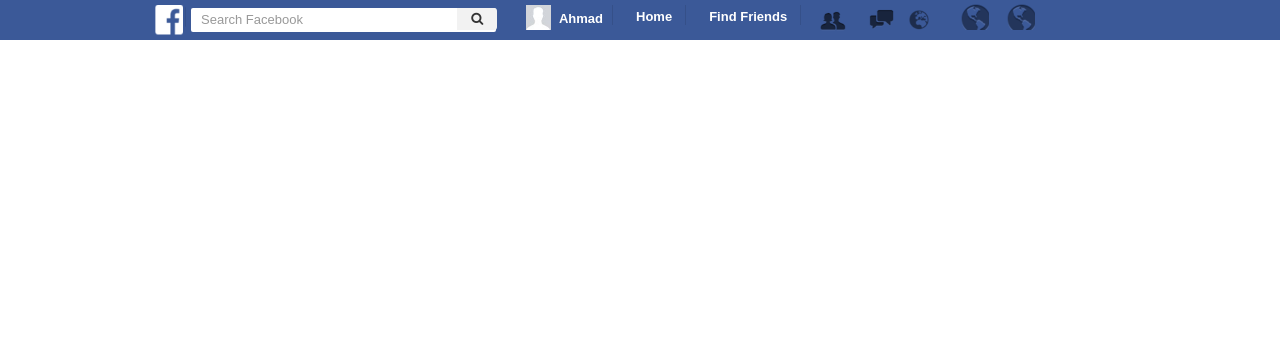
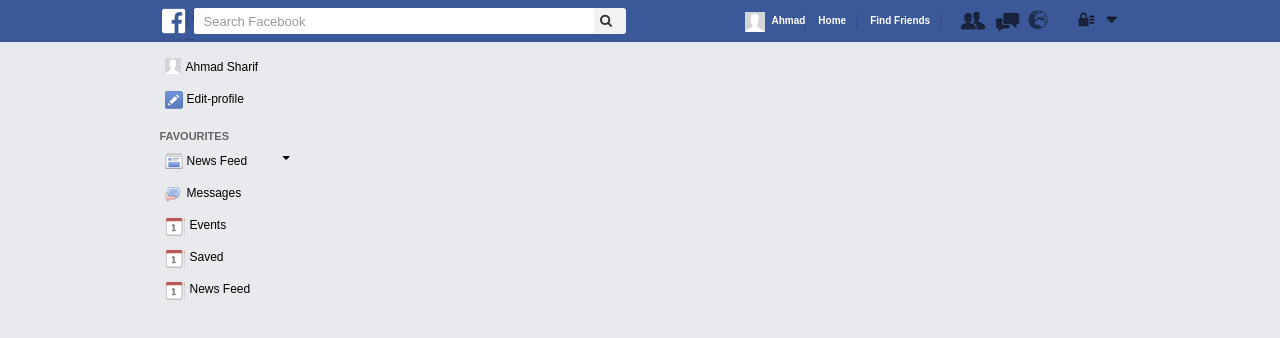
Before and after one commit to TheAhmadSharif/facebook, a website: page index.html in a window 1280 px wide. Drawn offline with Linux system fonts and the light colour scheme.

Commit message:
Header Complete with initialization Sidebar

```diff
--- a/assets/css/styles.scss
+++ b/assets/css/styles.scss
@@ -2,10 +2,11 @@
 	font-family: arial, 'sans-serif';
 	font-size: 13px;
 	line-height: 1.5em;
+	font-weight: normal;
+	background-color: #E9EAED;
 }
 * {
 	margin: 0;
-	padding: 0;
 	padding: 0;
 }
 
@@ -22,19 +23,27 @@
 }
 
 .container {
-	width: 976px !important;
+	width: 991px !important;
+}
+
+.mt-0 {
+	margin-top: 0 !important;
+}
+
+.bold {
+	font-weight: bold;
 }
 #headerSection {
 	background-color: #3B5998;
 	width: 100%;
-	height: 40px;
+	height: 42px;
 }
 
 .logoBlock {
-    background: url("../images/66mSB924h08.png") no-repeat -52px -37px;
+    background: url("../images/66mSB924h08.png") no-repeat -44px -26px;
     width: 34px;
     height: 40px;
-    background-size: 120px 170px;
+    background-size: 100px 141px;
     float: left;
 		&:hover {
 			cursor: pointer;
@@ -49,6 +58,8 @@
 	margin-left: -10px;
 	left: 0;
 	max-width: 500px;
+	position: relative;
+	z-index: 10;
 	input {
 		border: 0;
 		outline: 0;
@@ -56,6 +67,10 @@
 		padding: 2px;
 		padding-left: 10px;
 		width: 100%;
+		max-width: 400px;
+		height: 26px;
+		position: absolute;
+		z-index: 11;
 	}
 
 
@@ -95,7 +110,7 @@
     right: -1px;
     top: 0;
     width: 40px;
-    height: 22px;
+    height: 26px;
     border: 0;
     outline: 0;
     -webkit-border-top-right-radius: 3px;
@@ -113,14 +128,13 @@
 }
 ul.header-list {
 		> li {
-    margin-top: 5px;
-		list-style: none;
-    margin-right: 15px;
+    margin-top: 12px;
+    list-style: none;
+    margin-right: 5px;
     border-right: 1px solid #355089;
-    padding-right: 5px;
+    padding-right: 2px;
     float: left;
     line-height: 1.8em;
-    height: 20px;
 		> a {
 			color: #FFF;
 	    font-weight: bold;
@@ -141,39 +155,48 @@
 }
 .profile-block {
 	float: left;
+	margin-top: 0;
 	.profile-name {
 		margin-top: 0;
 		float: left;
 	}
 	ul {
 		float: left;
-		margin: 0;
+		margin: -3px;
 		padding: 0;
 		height: 27px;
+
+		li.profile-name-li {
+		 margin: 3px 0 0 4px;
+		}
 	}
 	ul > li {
+		float: left;
 		list-style: none;
 		display: inline-block;
-		margin: 0;
-		margin-right: 4px;
+		margin: 3px 0 0 0;
+		margin-right: 2px;
 	}
 }
 .profile-img {
 		float: left;
 	> img {
-		width: 25px;
+		width: 20px;
 		height: auto;
 	}
 }
 
 .connect-block {
 	float: left;
+	margin: 0;
+	margin-left: 10px;
+	margin-right: 20px;
 
 	ul {
 			li {
 				display: inline-block;
 				margin-right: 2px;
-				width: 40px;
+				width: 30px;
 		  		height: 32px;
 				cursor: pointer;
 				margin-top: 5px;
@@ -189,7 +212,7 @@
 		}
 
 		li.msgs {
-		     background: url("../images/mZ60q_p4Y2T.png") no-repeat 0 -393px;
+		     background: url("../images/mZ60q_p4Y2T.png") no-repeat -3px -390px;
    			 background-size: 40px 1250px;
 		}
 
@@ -207,8 +230,8 @@
 	float: left;
 		ul {
 			> li {
-				width: 40px;
-				height: 30px;
+				margin-top: 5px;
+				width: 24px;
 				display: inline-block;
 				margin-right: 2px;
 				cursor: pointer;
@@ -219,15 +242,103 @@
 				}
 
 				li.privacy {
-						background: url("../images/mZ60q_p4Y2T.png") no-repeat 0 -170px;
+					background: url("../images/mZ60q_p4Y2T.png") no-repeat 0 -1573px;
+				    background-size: 40px 1600px;
+				    height: 26px;
 				}
 
 				li.settings {
-						background: url("../images/mZ60q_p4Y2T.png") no-repeat 0 -170px;
+					background: url("../images/66mSB924h08.png") no-repeat -4px -125px;
+				    background-size: 111px 151px;
+				    height: 20px;
+				    width: 12px;
 				}
 		}
 	}
 .header-rs {
 	float: right;
-	width: 100%;
 }
+
+.h-list {
+    float: left;
+    font-size: 10px;
+    font-weight: normal;
+}
+
+/*  Sidebar  */
+.s-list {
+	display: block;
+    margin-top: 10px;
+    float: left;
+    width: 100%;
+	li {
+		  margin: 4px 0;
+		    float: left;
+		    width: 100%;
+		> a {
+			font-size: 12px;
+			color: #000;
+		    float: left;
+		    width: 100%;
+		    padding: 2px 5px;
+		    border-radius: 2px;
+			&:hover {
+				text-decoration: underline;
+				background-color: #dcdee3;
+			}
+		}
+
+	}
+}
+
+.s-pimg > img {
+	width: 16px;
+	height: auto;
+	float: left;
+	margin-right: 5px;
+}
+.s-pt {
+	float: left;
+	font-size: 12px;
+}
+
+
+.fb-icon {
+	width: 22px;
+    height: 20px;
+    float: left;
+}
+.ep_icon {
+	background: url("../images/S-BRDCgfPJZ.png") no-repeat -21px -220px;
+    background-size: 48px 497px;
+}
+
+
+.nf_icon {
+	background: url("../images/G5d8ac5pgpT.png") no-repeat 0px -439px;
+    background-size: 36px 800px;
+}
+.msg_icon {
+	background: url("../images/G5d8ac5pgpT.png") no-repeat 0px -420px;
+    background-size: 30px 800px;
+}
+.evnts_icon {
+	background: url("../images/x-e8GyBzy9q.png") no-repeat -43px -121px;
+    background-size: 100px 288px;
+    width: 20px;
+    margin-right: 5px;
+}
+
+
+.sb-title {
+	float: left;
+	margin-top: 10px;
+	display: block;
+	> h4 {
+	color: #666;
+	font-size: 11px;
+	font-weight: bold;
+	line-height: 0;
+}
+
+}
--- a/index.html
+++ b/index.html
@@ -16,10 +16,9 @@
 	<header id="headerSection">
 			<div class="container">
 					<div class="row">
+
+							<div class="col-sm-6">
 							<div class="logoBlock"></div>
-
-
-						<div class="col-sm-4">
 								<div class="searchBlock">
 										<form action="#">
 												<input type="text" placeholder="Search Facebook" autocomplete="on">
@@ -29,9 +28,9 @@
 								</div> <!-- End -->
 						</div> <!-- End Col -->
 
-						<div class="col-sm-7">
+						<div class="col-sm-6">
 								<div class="header-rs">
-										<ul class="header-list">
+										<ul class="h-list header-list">
 											<li><a href="#">
 												<div class="profile-block">
 													<ul>
@@ -40,7 +39,7 @@
 																<img src="assets/images/10354686_10150004552801856_220367501106153455_n.jpg" alt="Ahmad">
 														</span>
 														</li>
-													<li>
+														<li class="profile-name-li">
 															<span class="profile-name">Ahmad</span>
 														</li>
 													</ul>
@@ -53,8 +52,9 @@
 										</ul> <!-- End profile Block -->
 
 
+
 									<div class="connect-block">
-										<ul>
+										<ul class="h-list">
 											<li class="friendRequest" title="Friend request"><a href="#">Friend request</a></li>
 											<li class="msgs" title="Messages"><a href="#">Messages</a></li>
 											<li class="notifications" title="Notifications"><a href="#">Notifications</a></li>
@@ -62,16 +62,70 @@
 									</div> <!-- End -->
 
 									<div class="settings-block">
-											<ul>
+											<ul class="h-list">
 												<li class="privacy" title="Privacy settings"><a href="#">Privacy settings</a></li>
 												<li class="settings" title="Settings"><a href="#">settings</a></li>
 											</ul>
 									</div> <!-- End Settings Block -->
-								</div> <!-- End Fr-->
 
-						</div> <!-- End Col 6-->
+								</div> <!-- End Header Fr-->
+
+						</div> <!-- End Col 7-->
+
 					</div> <!-- End row -->
 			</div> <!-- End -->
 	</header> <!-- End -->
+
+
+	<section>
+		<div class="container">
+			<div class="row">
+				<div class="col-sm-2">
+						<aside>
+							<ul class="s-list">
+								<li><a href="#">
+								<span class="s-pimg"><img src="assets/images/10354686_10150004552801856_220367501106153455_n.jpg" alt="Ahmad"></span>
+								<span class="s-pt">Ahmad Sharif </span>
+								</a></li>
+
+								<li>
+									<a href="#"> <span class="fb-icon ep_icon"></span>Edit-profile</a>
+								</li>
+							</ul>
+							<div class="sb-title">
+								<h4>FAVOURITES</h4>
+							</div> <!-- End SB Title -->
+
+
+							<ul class="s-list mt-0">
+								<li class="nfl">
+									<a href="#"> <span class="fb-icon nf_icon bold"></span> News Feed <span class="fa fa-caret-down pull-right"></span></a>
+								</li>
+
+								<li class="msg">
+									<a href="#"> <span class="fb-icon msg_icon"></span> Messages </a>
+								</li>
+
+
+								<li>
+									<a href="#"> <span class="fb-icon evnts_icon"></span> Events </a>
+								</li>
+
+
+								<li>
+									<a href="#"> <span class="fb-icon evnts_icon"></span> Saved </a>
+								</li>
+
+
+								<li>
+									<a href="#"> <span class="fb-icon evnts_icon"></span>News Feed</a>
+								</li>
+							</ul>
+						</aside>
+				</div> <!-- End Col 12  -->
+			</div> <!-- End row  -->
+		</div> <!-- End Container  -->
+	</section> <!-- End Section -->
+
 </body>
 </html>
```
Also changed, not shown: assets/css/styles.css, assets/images/G5d8ac5pgpT.png (added), assets/images/S-BRDCgfPJZ.png (added), assets/images/x-e8GyBzy9q.png (added), 1 other file. Lines whose indentation alone changed are shown as unchanged.
